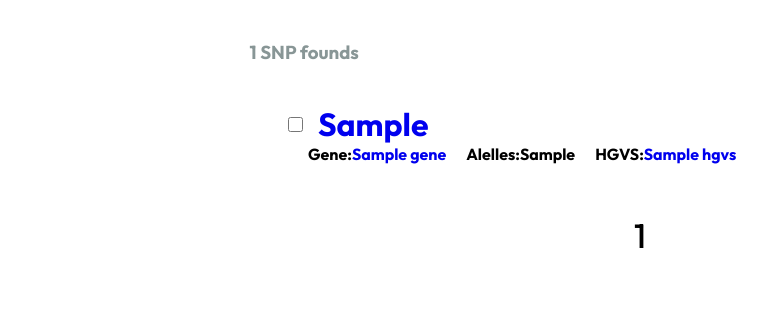
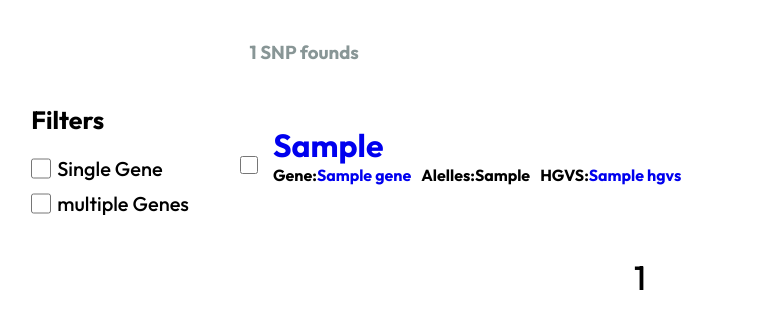
Before and after one commit to riccardoalv/vanda, a Django app: template web/templates/web/search.html in a window 1280 px wide. Shown: the part 160-489 px from the top of the page, without its empty margins (0-768 px from the left). Run offline with Django 4.2, Linux system fonts and the light colour scheme; the template is opened without the code that fills it: most values are stand-ins (such as "Sample title", 1, 10 or a date in 2020); some libraries are stand-ins or nearby versions.

Commit message:
feat(frontend): add filter to search page

```diff
--- a/web/static/web/searchStyle.css
+++ b/web/static/web/searchStyle.css
@@ -138,10 +138,11 @@ input[type="text"]:focus {
 }
 .show-items{
   display: flex;
+  width: 100%;
   justify-content: center;
   flex-direction: column;
   align-items: left;
-  margin-left: 22.5vw;
+  margin-left: 2.5vw;
 }
 #snp-counter{
   width:auto;
@@ -151,14 +152,13 @@ input[type="text"]:focus {
   color: #889696;
 }
 .desc{
-  margin-left: 10px;
   display: flex;
   flex-direction: row;
 }
 .desc h4{
   display: flex;
   flex-direction: row;
-  margin: 0 10px;
+  margin-right: 10px;
 
 }
 .button-pagination {
@@ -194,6 +194,46 @@ input[type="text"]:focus {
 }
 .checkbox-snp{
   margin-right:15px;
-  width: 15px;
-  height: 15px;
+  width: 18px;
+  height: 18px;
 }
+.checkbox-snp:hover{
+  cursor: pointer;
+}
+.principal{
+  display: flex;
+  flex-direction: row;
+}
+.filter-main{
+  height: 100%;
+  width: 20vw;
+  display: flex;
+  flex-direction: column;
+}
+.filter-main h3{
+  font-size: 25px;
+  margin-left: 15%;
+  margin-bottom: 20px;
+}
+.align-filter{
+  display:flex;
+  flex-direction: column;
+  justify-content: center;
+}
+.filters{
+  display: flex;
+  margin-left: 15%;
+  margin-bottom: 10px;
+  font-size: 15px;
+}
+.filters label{
+  margin-left: 6px;
+  justify-content: center;
+  font-size: 20px
+}
+.filters input{
+  width: 20px;
+}
+.filters input:hover{
+  cursor: pointer;
+}
--- a/web/templates/web/index.html
+++ b/web/templates/web/index.html
@@ -2,7 +2,7 @@
 <!doctype html>
 <html lang="en">
     <head>
-        <title>dbNGEN</title>
+        <title>VANDA</title>
         <meta charset="UTF-8" />
         <link rel="icon" href="https://dacc.unir.br/img/favicon.ico" type="image/x-icon"/>
         <link rel="preconnect" href="https://fonts.googleapis.com" />
@@ -31,7 +31,7 @@
                         </div>
                         <div class="logo-name-div">
                             <h1 class="logo-name">VANDA</h1>
-                            <span class="big-logo-name">Visualização e Análise de Dados Nutrigenéticos</span>
+                            <span class="big-logo-name">Visualization and Analysis Nutrigenetic Data</span>
                         </div>
                     </div>
                     <form action="/search" method="get" class="forms">
--- a/web/templates/web/search.html
+++ b/web/templates/web/search.html
@@ -49,11 +49,27 @@
     <main>
       {% if list_response %}
         <h3 id="snp-counter">{{ num_items }} SNP founds</h3>
+        <div class="principal">
+          <div class="filter-main">
+            <h3>Filters</h3>
+            <div class="align-filter">
+              <div class="filters">
+                <input type="checkbox" name="singleGene" id="singleGene">
+                <label for="singleGene">Single Gene</label>
+              </div>
+              <div class="filters">
+                <input type="checkbox" name="multipleGenes" id="multipleGenes">
+                <label for="multipleGenes">multiple Genes</label>
+              </div>
+            </div>
+          </div>
           <div class="show-items">
             {% for item in list_response %}
               <div class="checkbox-title">
               <input type="checkbox" class="checkbox-snp" name="select-checbox">
               <a href="/snp/{{item.0 | slice:"2:" }}">
+                <div class="align-showItems">
+                  <div>
                     <h1>{{item.0}}</h1></a>
                   </div>
                   <div class="desc">
@@ -80,7 +96,10 @@
                     </h4>
                   </div>
                   <br>
+                </div>
+              </div>
             {% endfor %}
+          </div>
         </div>
         <nav>
           <ul class="button-pagination">
```
Lines whose indentation alone changed are shown as unchanged.
